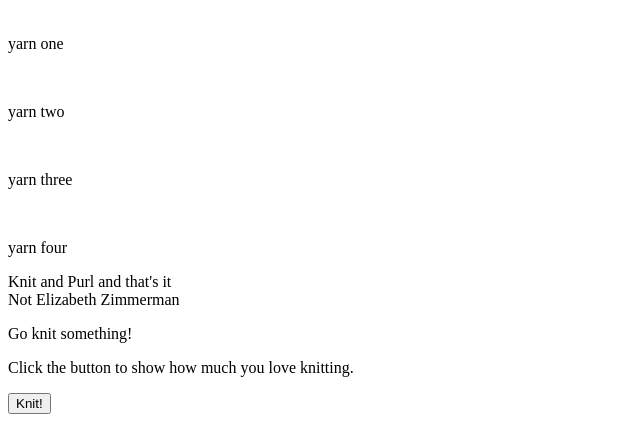
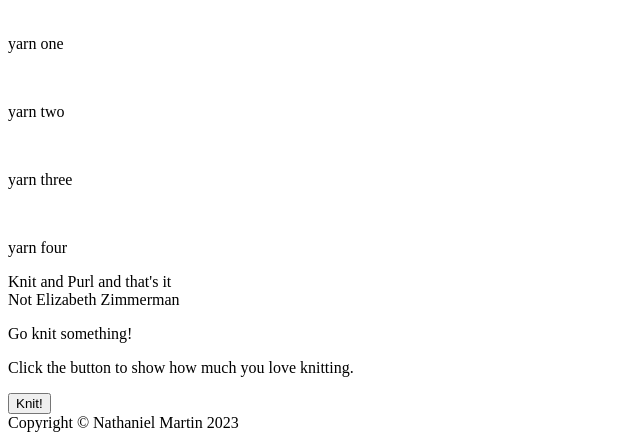
Before and after one commit to UpGoerFive/yarn-page-TOP, a plain HTML site: page index.html in a window 1280 px wide. Shown: the part 403-843 px from the top of the page, without its empty margins (0-640 px from the left). Drawn offline with Linux system fonts and the light colour scheme.

Commit message:
footer add

```diff
--- a/index.html
+++ b/index.html
@@ -64,7 +64,7 @@
         </div>
     </div>
     <div class="footer">
-
+        Copyright &#169; Nathaniel Martin 2023
     </div>
 </body>
 </html>
```
